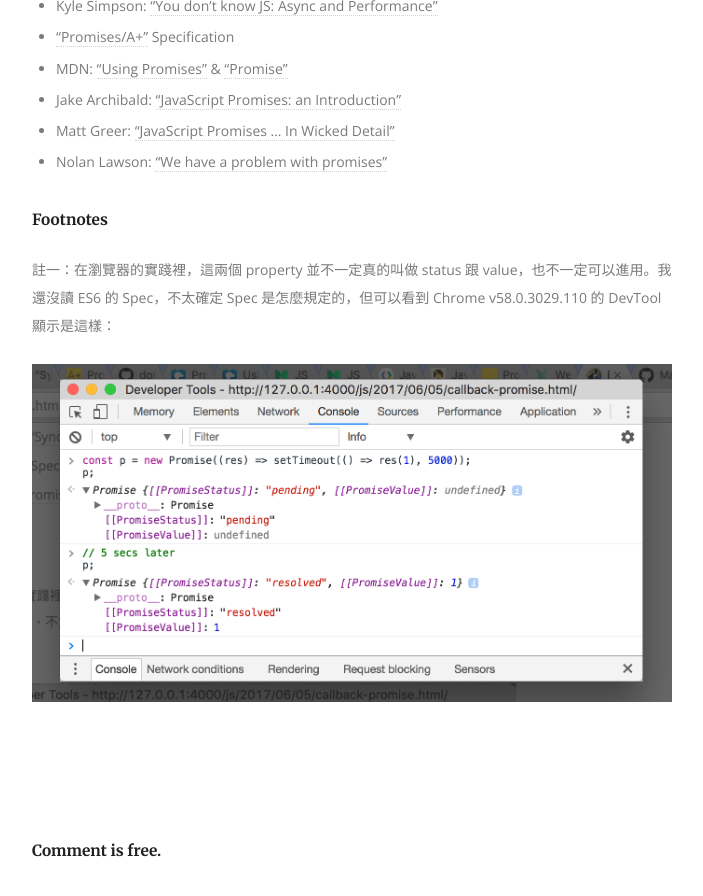
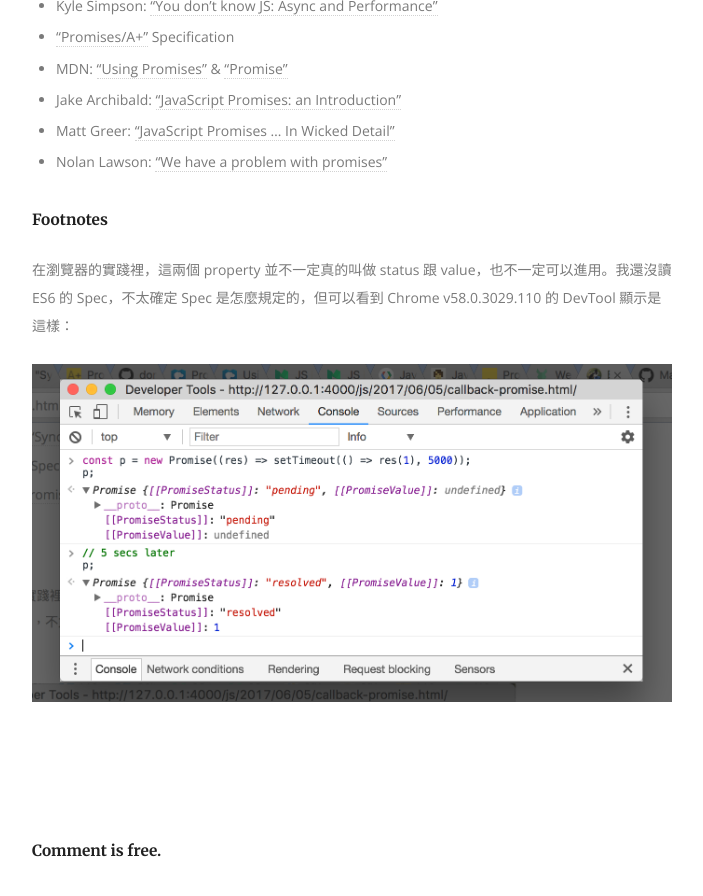
Before and after one commit to wendyyuchensun/wendyyuchensun.github.io, a Jekyll site: the page built from _posts/2017-06-05-callback-promise.md, in a window 1280 px wide and 900 px high, scrolled down 4922 px. Shown: the top 896 px of the window, without its empty margins (288-991 px from the left). Built offline with Jekyll 4.4.1, drawn with Linux system fonts in a browser that asks for light colours; comment, search, counter and statistics services are not loaded.

Commit message:
Update post

```diff
--- a/_posts/2017-06-05-callback-promise.md
+++ b/_posts/2017-06-05-callback-promise.md
@@ -190,9 +190,9 @@ const p = Promise.resolve(42).then(v => new Promise((res, rej) => rej(v + 1))).t
 
 ### Footnotes
 
-<p id="f1">註一：在瀏覽器的實踐裡，這兩個 property 並不一定真的叫做 status
+在瀏覽器的實踐裡，這兩個 property 並不一定真的叫做 status
   跟 value，也不一定可以進用。我還沒讀 ES6 的 Spec，不太確定 Spec
-是怎麼規定的，但可以看到 Chrome v58.0.3029.110 的 DevTool 顯示是這樣：</p>
+是怎麼規定的，但可以看到 Chrome v58.0.3029.110 的 DevTool 顯示是這樣：
 
 ![Promise properties][img1]
 
@@ -205,5 +205,5 @@ const p = Promise.resolve(42).then(v => new Promise((res, rej) => rej(v + 1))).t
 [7]:http://www.mattgreer.org/articles/promises-in-wicked-detail/#further-reading
 [8]:https://pouchdb.com/2015/05/18/we-have-a-problem-with-promises.html
 
-[f1]:{{ page.url }}/#f1
-[img1]:{{ site.url }}/assets/Promise-props.jpg
+[f1]:{{ page.url }}/#footnotes
+[img1]:{{ site.url }}/assets/promise-props.jpg
```
